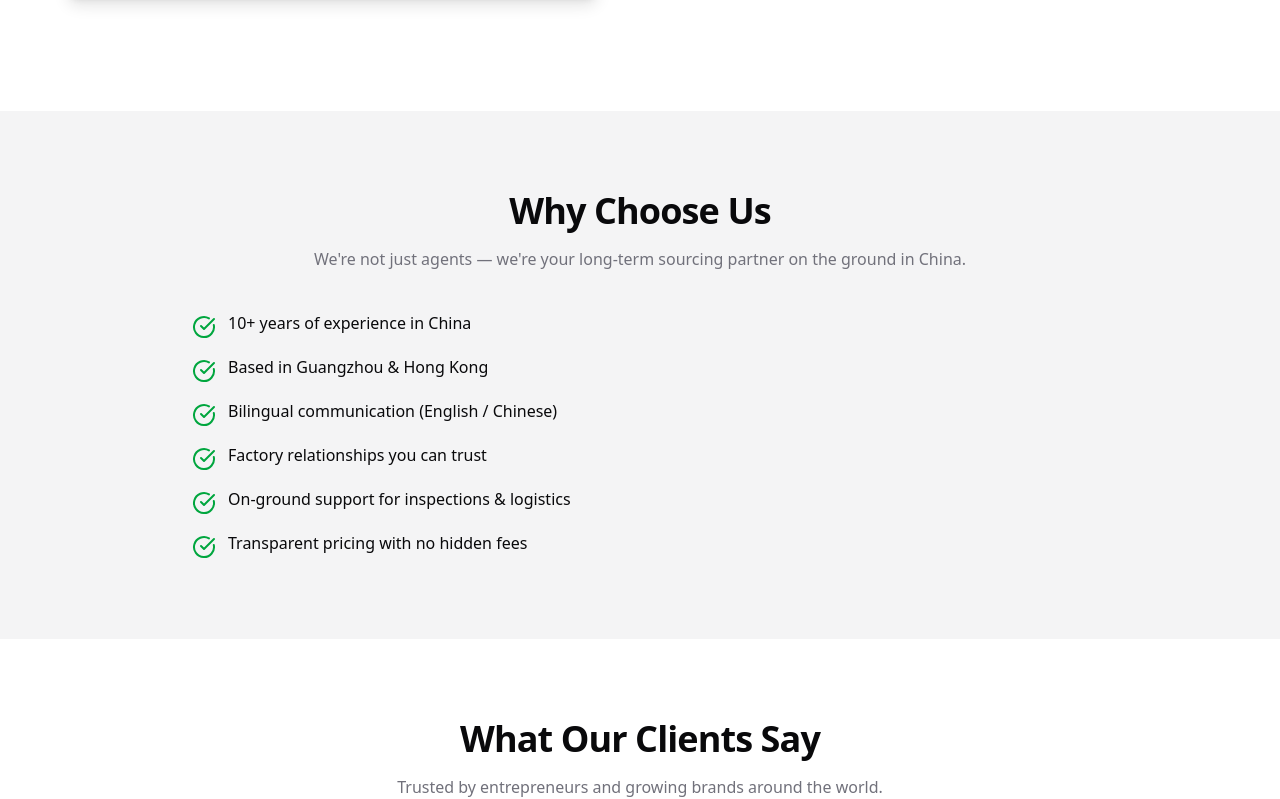
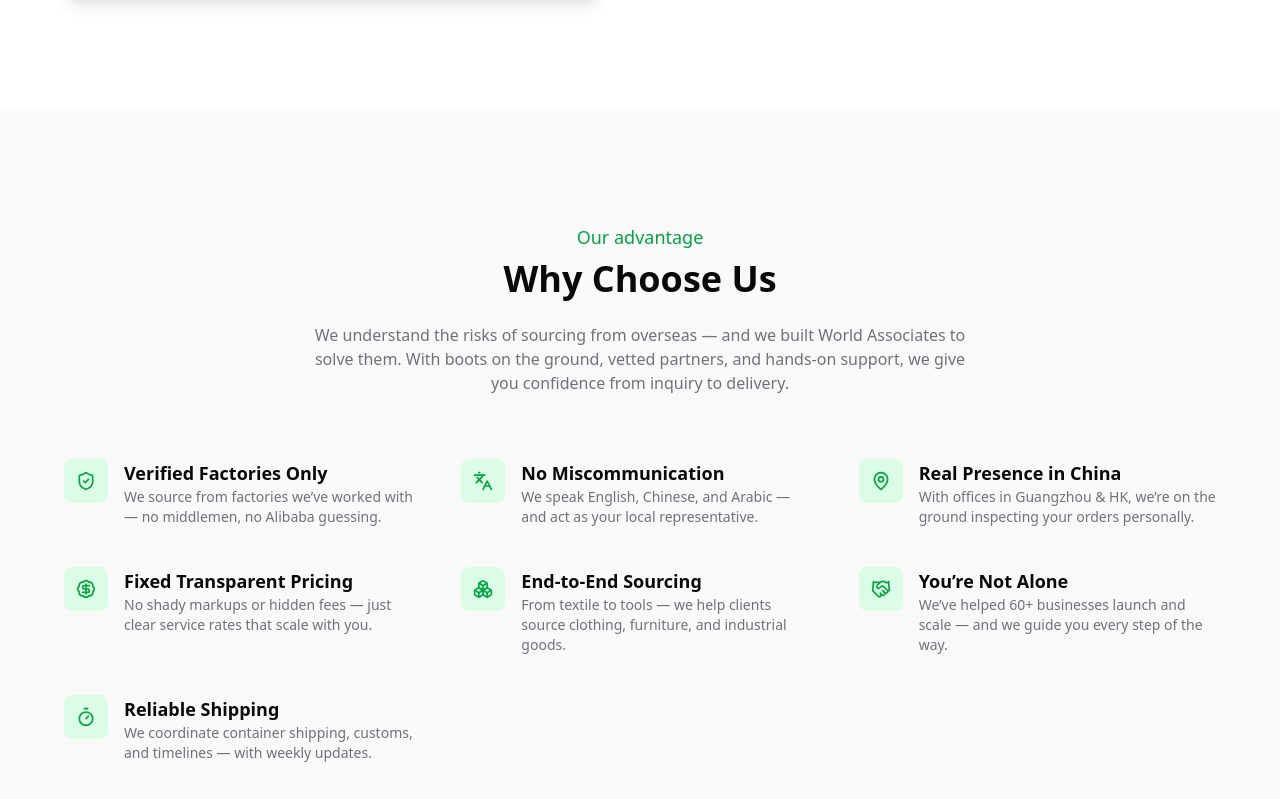
Before and after one commit to Omar-Alme/watc-landing-page, a Next.js app: page / in a window 1280 px wide. Shown: the part 2290-3089 px from the top of the page. Built offline with nearby package versions, Linux system fonts and the light colour scheme.

Commit message:
feat: update WhyChooseUs component with enhanced layout and animations, replace reasons with detailed values

```diff
--- a/src/components/WhyChooseUs.tsx
+++ b/src/components/WhyChooseUs.tsx
@@ -1,31 +1,109 @@
-import { CheckCircle } from "lucide-react"
+"use client"
 
-const reasons = [
-    "10+ years of experience in China",
-    "Based in Guangzhou & Hong Kong",
-    "Bilingual communication (English / Chinese)",
-    "Factory relationships you can trust",
-    "On-ground support for inspections & logistics",
-    "Transparent pricing with no hidden fees",
+import { motion } from "framer-motion"
+import {
+    ShieldCheck,
+    Languages,
+    MapPin,
+    BadgeDollarSign,
+    Boxes,
+    Handshake,
+    Timer,
+} from "lucide-react"
+
+const values = [
+    {
+        title: "Verified Factories Only",
+        description: "We source from factories we’ve worked with — no middlemen, no Alibaba guessing.",
+        icon: <ShieldCheck className="text-green-600 w-5 h-5" />,
+    },
+    {
+        title: "No Miscommunication",
+        description: "We speak English, Chinese, and Arabic — and act as your local representative.",
+        icon: <Languages className="text-green-600 w-5 h-5" />,
+    },
+    {
+        title: "Real Presence in China",
+        description: "With offices in Guangzhou & HK, we’re on the ground inspecting your orders personally.",
+        icon: <MapPin className="text-green-600 w-5 h-5" />,
+    },
+    {
+        title: "Fixed Transparent Pricing",
+        description: "No shady markups or hidden fees — just clear service rates that scale with you.",
+        icon: <BadgeDollarSign className="text-green-600 w-5 h-5" />,
+    },
+    {
+        title: "End-to-End Sourcing",
+        description: "From textile to tools — we help clients source clothing, furniture, and industrial goods.",
+        icon: <Boxes className="text-green-600 w-5 h-5" />,
+    },
+    {
+        title: "You’re Not Alone",
+        description: "We’ve helped 60+ businesses launch and scale — and we guide you every step of the way.",
+        icon: <Handshake className="text-green-600 w-5 h-5" />,
+    },
+    {
+        title: "Reliable Shipping",
+        description: "We coordinate container shipping, customs, and timelines — with weekly updates.",
+        icon: <Timer className="text-green-600 w-5 h-5" />,
+    },
 ]
 
 export function WhyChooseUs() {
     return (
-        <section className="w-full py-20 px-6 bg-muted" id="why-us">
-            <div className="max-w-4xl mx-auto text-center">
-                <h2 className="text-3xl md:text-4xl font-bold tracking-tight">Why Choose Us</h2>
-                <p className="mt-4 text-muted-foreground">
-                    We&#39;re not just agents — we&#39;re your long-term sourcing partner on the ground in China.
-                </p>
+        <section className="w-full bg-muted/50 py-28 px-6" id="why">
+            <div className="max-w-6xl mx-auto">
+                <motion.span
+                    initial={{ opacity: 0, y: 10 }}
+                    whileInView={{ opacity: 1, y: 0 }}
+                    viewport={{ once: true }}
+                    transition={{ duration: 0.4 }}
+                    className="text-lg font-medium text-green-600 mb-2 block text-center"
+                >
+                    Our advantage
+                </motion.span>
 
-                <ul className="mt-10 space-y-4 text-left">
-                    {reasons.map((reason, index) => (
-                        <li key={index} className="flex items-start space-x-3">
-                            <CheckCircle className="text-green-600 mt-1" />
-                            <span className="text-sm md:text-base text-foreground">{reason}</span>
-                        </li>
+                {/* Heading */}
+                <motion.h2
+                    initial={{ opacity: 0, y: 20 }}
+                    whileInView={{ opacity: 1, y: 0 }}
+                    viewport={{ once: true }}
+                    transition={{ duration: 0.6 }}
+                    className="text-4xl font-bold text-center mb-6"
+                >
+                    Why Choose Us
+                </motion.h2>
+
+                {/* Subtext */}
+                <motion.p
+                    initial={{ opacity: 0, y: 10 }}
+                    whileInView={{ opacity: 1, y: 0 }}
+                    viewport={{ once: true }}
+                    transition={{ duration: 0.6, delay: 0.1 }}
+                    className="text-center text-muted-foreground max-w-2xl mx-auto mb-16"
+                >
+                    We understand the risks of sourcing from overseas — and we built World Associates to solve them.
+                    With boots on the ground, vetted partners, and hands-on support, we give you confidence from inquiry to delivery.
+                </motion.p>
+
+                <div className="grid grid-cols-1 sm:grid-cols-2 lg:grid-cols-3 gap-10">
+                    {values.map((value, i) => (
+                        <motion.div
+                            key={i}
+                            initial={{ opacity: 0, y: 20 }}
+                            whileInView={{ opacity: 1, y: 0 }}
+                            viewport={{ once: true }}
+                            transition={{ duration: 0.4, delay: i * 0.1 }}
+                            className="flex items-start gap-4"
+                        >
+                            <div className="p-3 bg-green-100 rounded-md">{value.icon}</div>
+                            <div>
+                                <h3 className="text-lg font-semibold text-foreground">{value.title}</h3>
+                                <p className="text-sm text-muted-foreground">{value.description}</p>
+                            </div>
+                        </motion.div>
                     ))}
-                </ul>
+                </div>
             </div>
         </section>
     )
```
